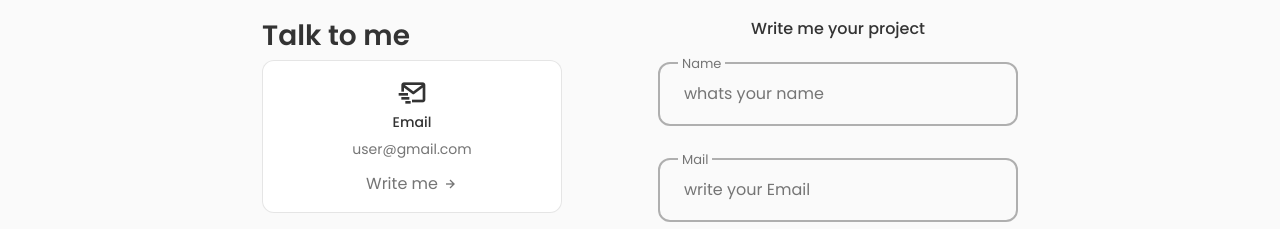
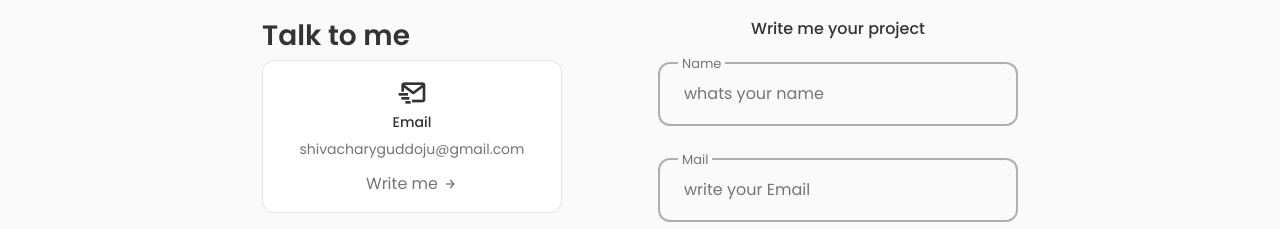
Before and after one commit to ShivaChary1/My-Portfolio, a React (Vite) app: page / in a window 1280 px wide. Shown: the part 4180-4409 px from the top of the page. Built offline with nearby package versions, Linux system fonts and the light colour scheme.

Commit message:
Update Contact.jsx

```diff
--- a/src/components/Contact/Contact.jsx
+++ b/src/components/Contact/Contact.jsx
@@ -59,7 +59,7 @@
                         <i className="bx bx-mail-send contact__card-icon"></i>
 
                         <h3 className="contact__card-title">Email</h3>
-                        <span className="contact__card-data">user@gmail.com</span>
+                        <span className="contact__card-data">shivacharyguddoju@gmail.com</span>
 
                         <a href="mailto:shivacharyguddoju@gmail.com.com" className="contact__button">
                             Write me <i className="bx bx-right-arrow-alt contact__button-icon"></i>
```
